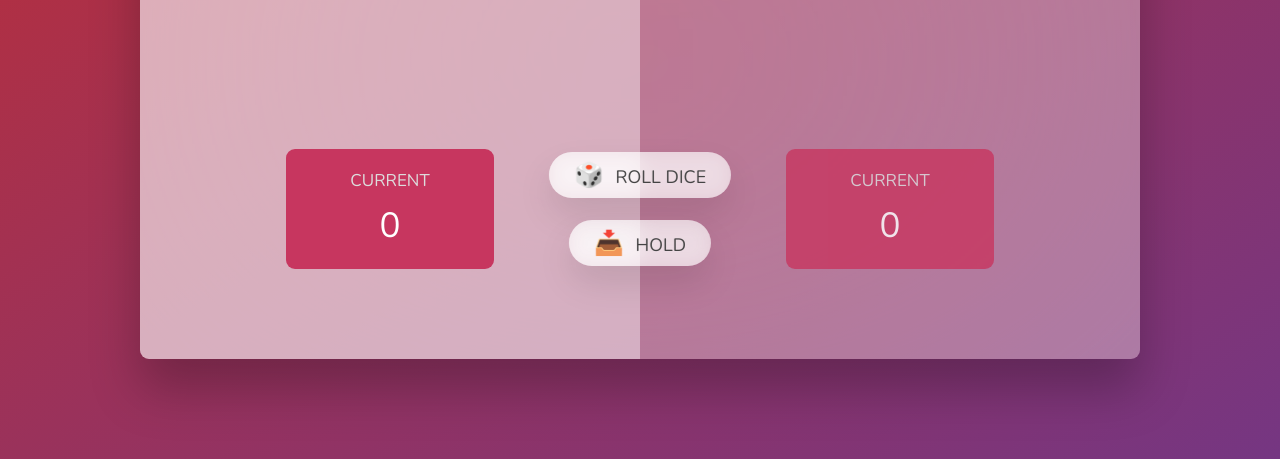
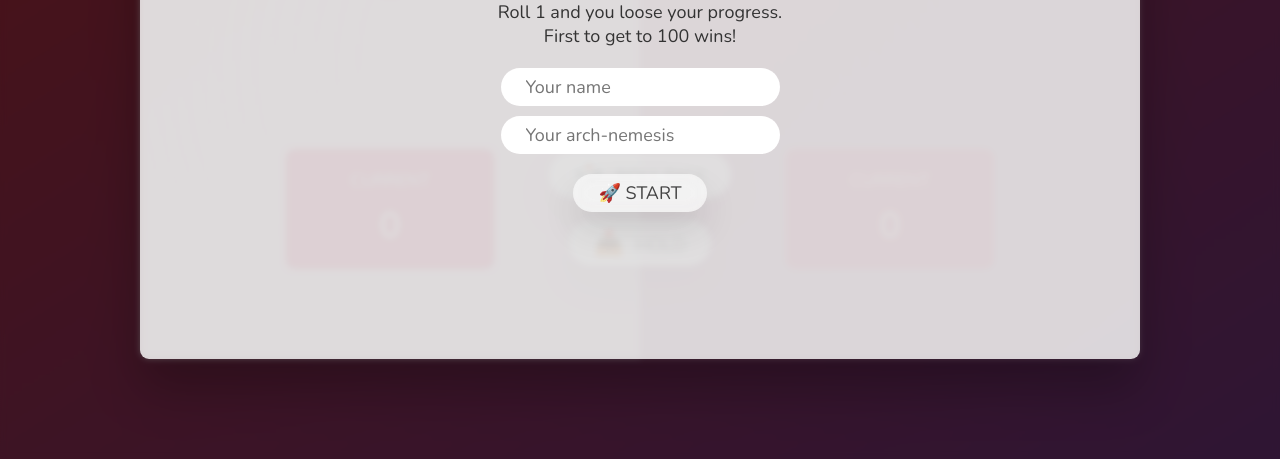
Before and after one commit to angiejo21/pig-game, a plain HTML site: page index.html in a window 1280 px wide. Shown: the part 341-800 px from the top of the page. Drawn offline with nearby package versions, Linux system fonts and the light colour scheme.

Commit message:
+ modal for player's names

```diff
--- a/index.html
+++ b/index.html
@@ -8,6 +8,28 @@
     <title>Pig Game</title>
   </head>
   <body>
+    <div class="overlay">
+      <div class="modal">
+        <h2 class="modal__title">🐷 pig game</h2>
+        <p class="modal__text">
+          Keep rolling and try your luck🍀!<br />Roll 1 and you loose your
+          progress.<br />First to get to 100 wins!
+        </p>
+        <input
+          type="text"
+          class="modal__input"
+          id="player0-name"
+          placeholder="Your name"
+        />
+        <input
+          type="text"
+          class="modal__input"
+          id="player1-name"
+          placeholder="Your arch-nemesis"
+        />
+        <button class="btn--start">🚀 start</button>
+      </div>
+    </div>
     <main>
       <section class="player player--0 player--active">
         <h2 class="name" id="name--0">Player 1</h2>
--- a/script.js
+++ b/script.js
@@ -7,21 +7,15 @@ const score0El = document.querySelector('#score--0');
 const score1El = document.getElementById('score--1');
 const current0El = document.getElementById('current--0');
 const current1El = document.getElementById('current--1');
+const input0 = document.getElementById('player0-name');
+const input1 = document.getElementById('player1-name');
 
 const diceEl = document.querySelector('.dice');
 const btnNew = document.querySelector('.btn--new');
 const btnRoll = document.querySelector('.btn--roll');
 const btnHold = document.querySelector('.btn--hold');
-
-//Starting conditions
-// score0El.textContent = 0;
-// score1El.textContent = 0;
-// diceEl.classList.add('hidden');
-
-// const scores = [0, 0]; //Punti finali
-// let currentScore = 0;
-// let activePlayer = 0;
-// let isPlaying = true;
+const btnStart = document.querySelector('.btn--start');
+const modal = document.querySelector('.overlay');
 
 let scores, currentScore, activePlayer, isPlaying;
 
@@ -103,3 +97,11 @@ btnHold.addEventListener('click', () => {
 });
 
 btnNew.addEventListener('click', init);
+
+btnStart.addEventListener('click', () => {
+  player0EL.querySelector('.name').textContent = input0.value;
+  if (input1.value) {
+    player1EL.querySelector('.name').textContent = input1.value;
+  }
+  modal.classList.add('hidden');
+});
--- a/style.css
+++ b/style.css
@@ -20,6 +20,7 @@ body {
   display: flex;
   align-items: center;
   justify-content: center;
+  position: relative;
 }
 
 /* LAYOUT */
@@ -43,6 +44,81 @@ main {
   flex-direction: column;
   align-items: center;
   transition: all 0.75s;
+}
+
+.overlay {
+  position: absolute;
+  height: 100%;
+  width: 100%;
+  top: 0;
+  bottom: 0;
+  left: 0;
+  background-color: rgba(0, 0, 0, 0.6);
+  backdrop-filter: blur(3px);
+  z-index: 5;
+}
+
+.modal {
+  width: 100rem;
+  height: 60rem;
+  background-color: rgba(255, 255, 255, 0.8);
+  border-radius: 9px;
+  position: absolute;
+  top: 50%;
+  left: 50%;
+  transform: translate(-50%, -50%);
+  display: flex;
+  flex-direction: column;
+  justify-content: center;
+  align-items: center;
+}
+.modal__input {
+  border: none;
+  border-radius: 100px;
+  font-family: inherit;
+  font-size: 1.8rem;
+  padding: 0.7rem 2.5rem;
+  margin-bottom: 1rem;
+}
+.modal__title {
+  font-size: 4rem;
+  text-transform: uppercase;
+  letter-spacing: 1px;
+  word-spacing: 2px;
+  font-weight: 300;
+  margin-bottom: 1.5rem;
+}
+.modal__text {
+  font-size: 1.8rem;
+  text-align: center;
+  margin-bottom: 2rem;
+}
+
+.btn--start {
+  color: #444;
+  background: none;
+  border: none;
+  font-family: inherit;
+  font-size: 1.8rem;
+  text-transform: uppercase;
+  cursor: pointer;
+  font-weight: 400;
+  transition: all 0.2s;
+
+  background-color: white;
+  background-color: rgba(255, 255, 255, 0.6);
+  backdrop-filter: blur(10px);
+
+  padding: 0.7rem 2.5rem;
+  border-radius: 50rem;
+  box-shadow: 0 1.75rem 3.5rem rgba(0, 0, 0, 0.1);
+  margin-top: 1rem;
+}
+.btn--start:hover,
+.btn--start:active,
+.btn--start:visited {
+  background-image: linear-gradient(to top left, #753682 0%, #bf2e34 100%);
+  color: #fff;
 }
 
 /* ELEMENTS */
@@ -156,7 +232,7 @@ main {
   height: 10rem;
   box-shadow: 0 2rem 5rem rgba(0, 0, 0, 0.2);
   border-radius: 3px;
-  transition: all.2s;
+  transition: all 0.2s;
 }
 
 .player--winner {
@@ -171,3 +247,8 @@ main {
 .hidden {
   display: none;
 }
+
+::selection {
+  background-color: #753682;
+  color: #fff;
+}
```
